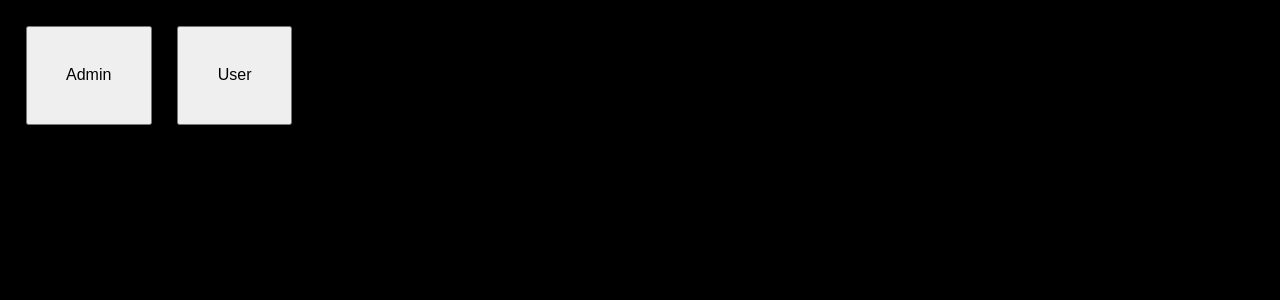
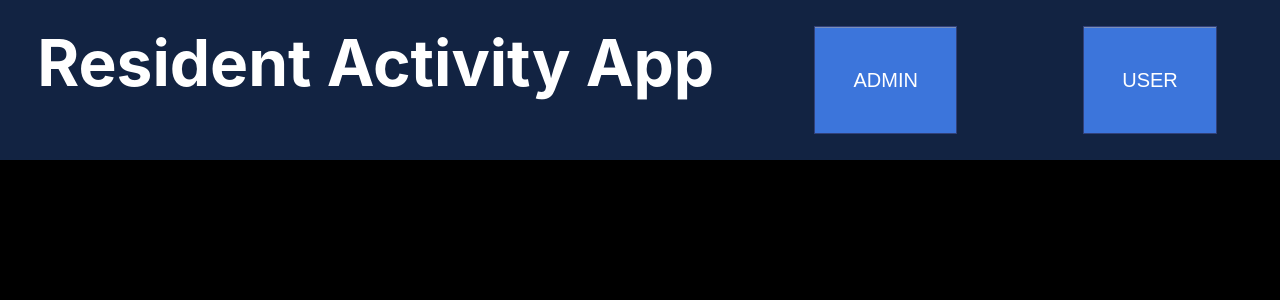
Before and after one commit to michacurri/residentActivityApp, a React (Create React App) app: page / in a window 1280 px wide. Shown: the top 300 px of the page. Built offline with nearby package versions, Linux system fonts and the light colour scheme.

Commit message:
colors, calendar, navbar

```diff
--- a/package.json
+++ b/package.json
@@ -10,6 +10,7 @@
     "firebase": "^7.15.2",
     "gh-pages": "^3.1.0",
     "react": "^16.13.1",
+    "react-calendar": "^3.1.0",
     "react-dom": "^16.13.1",
     "react-scripts": "3.4.1"
   },
--- a/public/index.html
+++ b/public/index.html
@@ -7,7 +7,7 @@
     <meta name="theme-color" content="#000000" />
     <meta
       name="description"
-      content="Web site created using create-react-app"
+      content="Resident Activity App created using create-react-app"
     />
     <link rel="apple-touch-icon" href="%PUBLIC_URL%/logo192.png" />
     <!--
@@ -24,7 +24,7 @@
       work correctly both with client-side routing and a non-root public URL.
       Learn how to configure a non-root public URL by running `npm run build`.
     -->
-    <title>React App</title>
+    <title>Resident Activity App</title>
   </head>
   <body>
     <noscript>You need to enable JavaScript to run this app.</noscript>
--- a/src/App.css
+++ b/src/App.css
@@ -243,17 +243,34 @@ p {
 /* TEXT SIZING AND ALIGNMENT */
 
 h1 {
-  font-size: 4rem;
+  font-size: 5vw;
   margin: 0;
   padding: 2% 0;
+  text-align: center;
 }
 
 h2 {
   font-size: 3rem;
+  text-align: center;
+  padding: 2% 0;
+  color: #3cb5db;
 }
 
 h3 {
-  font-size: 2.8rem;
+  font-size: 3rem;
+  padding: 2% 0;
+  color: white;
+}
+
+h4 {
+  font-size: 2rem;
+  padding: 2% 0;
+}
+
+h5 {
+  font-size: 2.4rem;
+  text-align: center;
+  padding: 2% 0;
 }
 
 p {
@@ -288,9 +305,41 @@ ul {
 button {
   font-size: 1.6rem;
   padding: 3%;
-  margin-top: 2%;
-  margin-left: 2%;
 }
+
+/* //////////////////////////////// */
+/* // NAVBAR */
+
+.navBar {
+  width: 100vw;
+  height: 20vh;
+  background-color: #122342;
+  display: flex;
+  justify-content: space-around;
+}
+
+.navButton {
+	box-shadow:inset 0px 1px 0px 0px #7a8eb9;
+	background:#3c75db;
+	border:1px solid #314179;
+	display:inline-block;
+	cursor:pointer;
+	color:#ffffff;
+  text-decoration:none;
+  margin: 2%;
+  font-size: 2rem;
+  text-transform: uppercase;
+}
+.navButton:hover {
+	background:linear-gradient(to bottom, #3c75db 5%, #637aad 100%);
+	background-color:#5972a7;
+}
+.navButton:active {
+	position:relative;
+	top:1px;
+}
+/* button design adapted from: https://www.bestcssbuttongenerator.com/#/16 */
+
 
 
 /* //////////////////////////////// */
@@ -298,7 +347,7 @@ button {
 
 .adminPage {
   display: grid;
-  grid-template-rows: 0.1fr repeat(3, 1fr);
+  grid-template-rows: 0.1fr repeat(2, 1fr);
   grid-template-columns: repeat(2, 1fr);
   width: 100%;
 }
@@ -314,14 +363,17 @@ button {
   align-items: center;
   grid-row: 2;
   grid-column: 1;
-  height: 60vh;
+  /* height: 60vh; */
   width: 100vw;
   grid-template-rows: 0.1fr 1fr;
   text-align: center;
+  background-color: #3c75db;
+  margin: 0 4%;
 }
 
 .adminInputActivityForm form {
   display: grid;
+  align-self: start;
 }
 
 .adminInputActivityForm label,
@@ -382,7 +434,7 @@ button {
 
 .residentData {
   grid-row: 4;
-  height: 40vh;
+  height: 50vh;
   overflow: scroll;
 }
 
@@ -425,7 +477,10 @@ tbody td {
   display: grid;
   grid-template-rows: auto;
   grid-template-columns: 1fr;
-  background-color: deepskyblue;
+}
+
+.userPage h3 {
+  text-align: center;
 }
 
 .userShowActivities {
@@ -434,32 +489,45 @@ tbody td {
   display: grid;
   grid-template-rows: repeat(5, 1fr);
   grid-template-columns: repeat(8, 1fr);
+  align-items: center;
+  grid-row-gap: 15px;
+  grid-column-gap: 15px;
+  justify-items: center;
+  padding: 2%;
+  margin: 5%;
+  background-color: #3c75db;
 }
 
 
 .userLiName {
   grid-row: 1;
-  grid-column: 1 / 3;
+  grid-column: 1 / -1;
+}
+
+.userLiDescription {
+  grid-row: 2 / 4;
+  grid-column: 1 / -1;
 }
 
 .userLiDate {
-  grid-row: 1;
-  grid-column: 7 / -1;
+  grid-row: 2;
+  grid-column: 1 / -1;
+  align-self: start;
 }
 
 .userLiAccs {
-  grid-row: 2;
-  grid-column: 7 / 9;
+  grid-row: 4;
+  grid-column: 1 / 5;
 }
 
 .userLiMeal {
-  grid-row: 3;
-  grid-column: 7 / 9;
+  grid-row: 4;
+  grid-column: 5 / -1;
 }
 
 .userLiSpots {
   grid-row: 5;
-  grid-column: 7 / 9;
+  grid-column: 1 / -1;
 }
 
 
@@ -476,19 +544,21 @@ tbody td {
 /* // ADMIN */
 
   .adminPage {
-    grid-template-rows: 0.1fr repeat(2, 1fr);
+    grid-template-rows: 0.1fr 1fr;
   }
 
   .adminInputActivityForm {
     width: 100%;
     min-width: 30vw;
+    max-height: 80%;
   }
 
   .adminShowActivities {
     width: 100%;
     min-width: 68vw;
-    grid-template-rows: 0.1fr 1fr 1fr;
-    grid-template-columns: repeat(5, 1fr);
+    max-height: 80%;
+    grid-template-rows: 0.1fr repeat(1fr);
+    grid-template-columns: repeat(4, 1fr);
     grid-row: 2;
     grid-column: 2;
     align-content: center;
--- a/src/components/LoginPage.js
+++ b/src/components/LoginPage.js
@@ -19,22 +19,25 @@ class LoginPage extends Component {
   handleAdminClick() {
     this.setState({
       AdminPage: this.state.AdminPage ? false : true,
-      UserPage:  false
+      UserPage: false,
     });
   }
 
   handleUserClick() {
     this.setState({
       UserPage: this.state.UserPage ? false : true,
-      AdminPage:  false
+      AdminPage: false,
     });
   }
 
   render() {
     return (
       <Fragment>
-        <AdminLoginButton handleAdminClick={this.handleAdminClick} />
-        <UserLoginButton handleUserClick={this.handleUserClick} />
+        <div className="navBar">
+          <h1>Resident Activity App</h1>
+          <AdminLoginButton handleAdminClick={this.handleAdminClick} />
+          <UserLoginButton handleUserClick={this.handleUserClick} />
+        </div>
         {this.state.AdminPage ? <AdminPage /> : null}
         {this.state.UserPage ? <UserPage /> : null}
       </Fragment>
--- /dev/null
+++ b/src/components/admin/AdminCalendar.js
@@ -0,0 +1,26 @@
+// AdminCalendar.js
+
+import React, { Component } from "react";
+import Calendar from "react-calendar";
+
+class AdminCalendar extends Component {
+  constructor() {
+    super();
+    this.state = {
+      date: new Date(),
+    };
+  }
+
+  onChange = (date) => this.setState({ date });
+
+  render() {
+    return (
+      <div>
+        <h3>Calendar</h3>
+        <Calendar onChange={this.onChange} value={this.state.date} />
+      </div>
+    );
+  }
+}
+
+export default AdminCalendar;
--- a/src/components/admin/AdminCreateActivity.js
+++ b/src/components/admin/AdminCreateActivity.js
@@ -88,7 +88,7 @@ class AdminCreateActivity extends Component {
           <label htmlFor="activityDescription">
             Description of the Activity
           </label>
-          <input
+          <textarea
           type="textarea"
           maxLength="140"
           rows="5"
--- a/src/components/admin/AdminShowActivities.js
+++ b/src/components/admin/AdminShowActivities.js
@@ -2,6 +2,7 @@
 
 import React, { Component } from "react";
 import firebase from "../../firebase";
+import AdminCalendar from './AdminCalendar'
 
 class AdminShowActivities extends Component {
   constructor() {
@@ -40,7 +41,7 @@ class AdminShowActivities extends Component {
   render() {
     return (
     <div className="adminShowActivities">
-          <h3>Created Activities Here</h3>
+          <AdminCalendar />
           {this.state.activities.map(({ key, activity }) => {
             return (
                 <ul key={key}>
--- a/src/components/login/AdminLoginButton.js
+++ b/src/components/login/AdminLoginButton.js
@@ -8,6 +8,7 @@ class AdminLoginButton extends Component {
     return (
       <button
         name="AdminPage"
+        className="navButton"
         onClick={this.props.handleAdminClick}
       >
         Admin
--- a/src/components/login/UserLoginButton.js
+++ b/src/components/login/UserLoginButton.js
@@ -7,6 +7,7 @@ class UserLoginButton extends Component {
     return (
       <button
         name="UserButton"
+        className="navButton"
         onClick={this.props.handleUserClick}
       >
         User
--- a/src/components/user/UserPage.js
+++ b/src/components/user/UserPage.js
@@ -7,7 +7,7 @@ class UserPage extends Component {
   render() {
     return (
       <div className="userPage">
-        <h2>UserPage</h2>
+        <h2>USER</h2>
         <UserShowActivities />
         {/* <ActivityOptionsBlock /> */}
         {/* <UserResponseInput /> */}
--- a/src/components/user/UserShowActivities.js
+++ b/src/components/user/UserShowActivities.js
@@ -39,7 +39,7 @@ class UserShowActivities extends Component {
             <div key={key} className="userShowActivities">
               <h3 className="userLiName">{activity.activityName}</h3>
               <h4 className="userLiDate">Date: {activity.activityDate}</h4>
-              <h5 className="activityDescription">{activity.activityDescription}</h5>
+              <h5 className="userLiDescription">{activity.activityDescription}</h5>
               <h5 className="userLiAccs">
                 Accessible: {activity.activityAccessible ? <h5>Yes</h5> : <h5>No</h5>}
               </h5>
```
Also changed, not shown: 1 other file (tests, documents, lock files or other folders).
